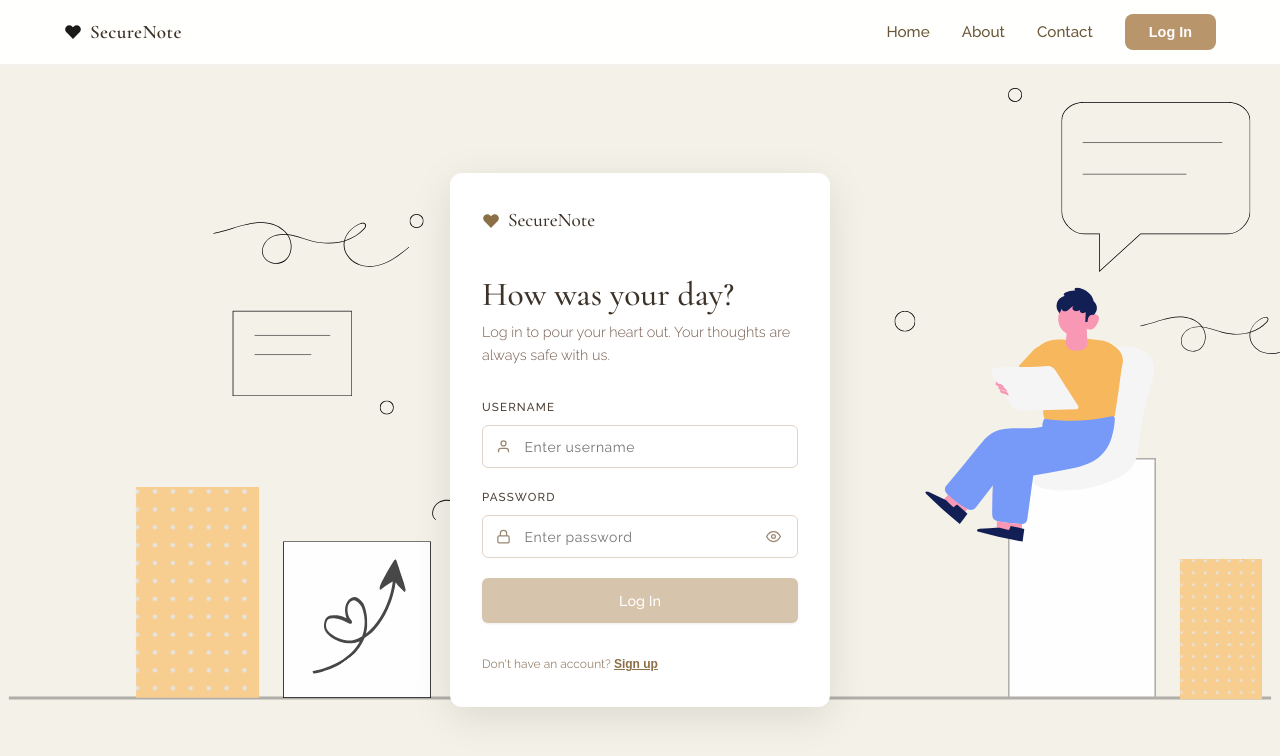
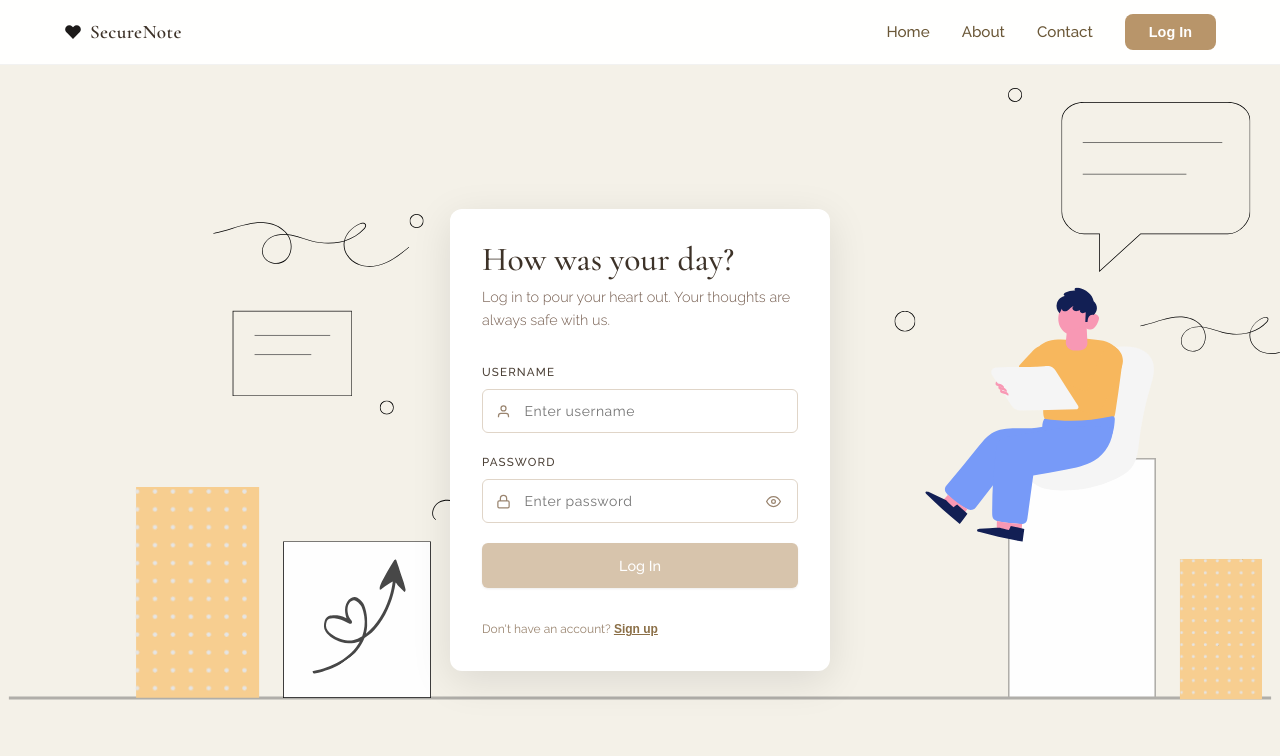
Before and after one commit to tiwaporn15/Secure-Note, a React (Vite) app in the folder frontend/: page / in a window 1280 px wide. Shown: the top 756 px of the page. Built offline with nearby package versions, Linux system fonts and the light colour scheme; no server answers; a web font is replaced by a local one.

Commit message:
Update theme to darker brown and fix login logo

```diff
--- a/frontend/src/pages/LoginPage.jsx
+++ b/frontend/src/pages/LoginPage.jsx
@@ -68,7 +68,6 @@ export default function LoginPage({ onLogin, onNavigate }) {
         setPassword('')
         setConfirmPassword('')
         setIsSignUp(false)
-        alert('✅ Account created! Please log in now.')
       } else {
         // Login successful
         onLogin(username.trim())
@@ -131,12 +130,6 @@ export default function LoginPage({ onLogin, onNavigate }) {
       {/* ── Form panel (centered) ── */}
       <div className="login-right" style={{ ...s.loginContainer }}>
         <div style={s.card}>
-
-          {/* Logo shown only on mobile (left panel is hidden) */}
-          <div style={s.mobileLogoWrap}>
-            <HeartIcon color="var(--brown)" />
-            <span style={s.mobileLogoText}>SecureNote</span>
-          </div>
 
           <div style={s.cardHeader}>
             <h1 style={s.cardTitle}>{isSignUp ? 'Create your account' : 'How was your day?'}</h1>
```
